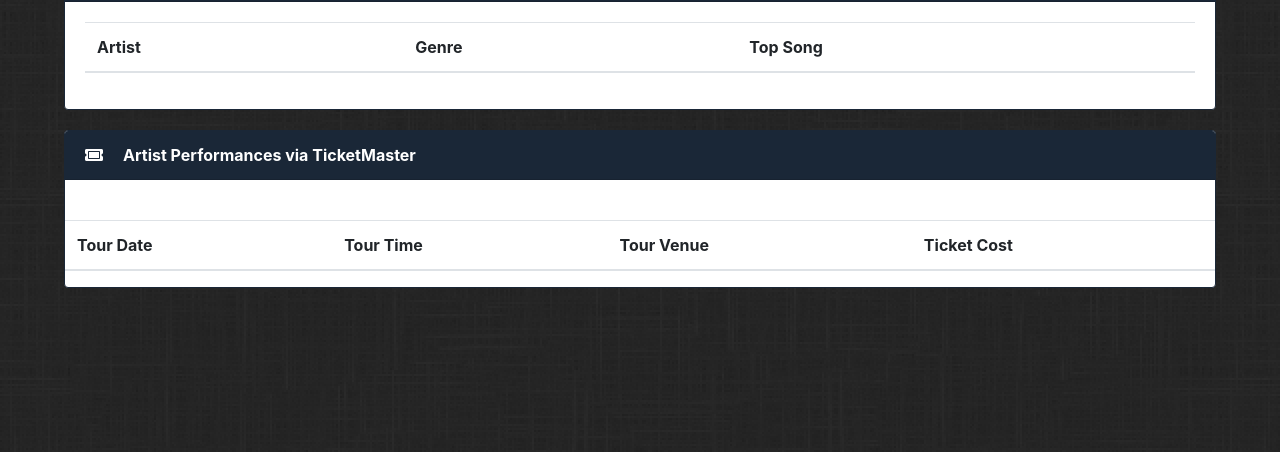
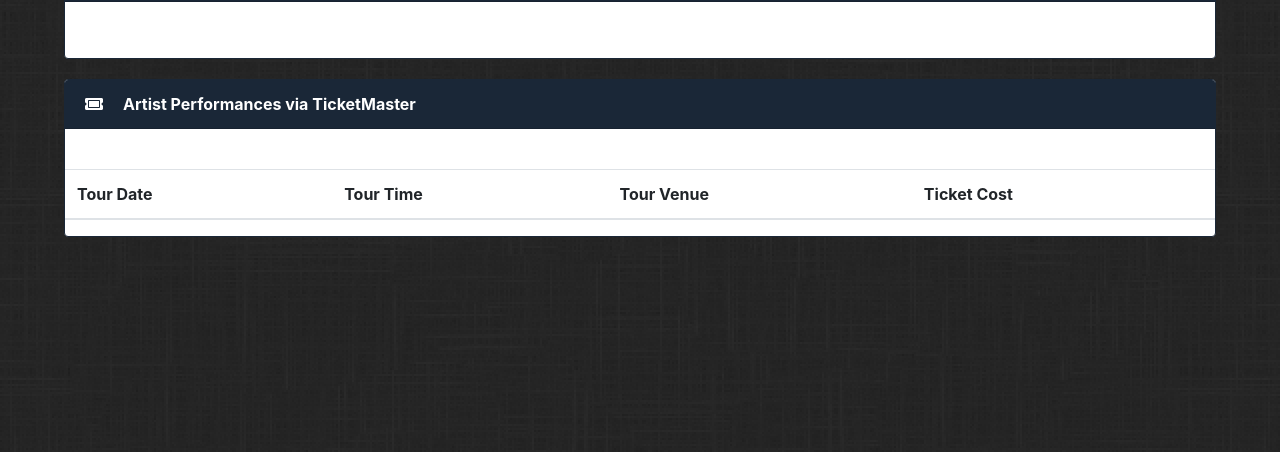
Before and after one commit to sshann30/FirstProject, a plain HTML site: page index.html in a window 1280 px wide. Shown: the part 348-800 px from the top of the page. Drawn offline with nearby package versions, Linux system fonts and the light colour scheme.

Commit message:
took out youtube scope

```diff
--- a/index.html
+++ b/index.html
@@ -61,15 +61,7 @@
         <div class="card-body" id="Employees">
 
             <table class="table">
-                <thead>
-                    <tr>
-                        <!-- The scope attribute specifies that this is a header for a column -->
-                        <th scope="col">Artist</th>
-                        <th scope="col">Genre</th>
-                        <th scope="col">Top Song</th>
-                    </tr>
-                </thead>
-                <tbody>
+                <tbody id="myVid">
 
                 </tbody>
             </table>
--- a/ticketmaster.js
+++ b/ticketmaster.js
@@ -16,6 +16,7 @@ $.ajax({
     console.log(response._embedded.events)
 
   $("#TicketMaster").empty()
+  $("#myVid").empty()
 
 
     // after i pull info from ticketmaster
@@ -32,7 +33,8 @@ $.ajax({
 
       var date = events[i].dates.start.localDate ; //use moment later;
       var convertedDate = moment(date, "MM-DD-YYYY");
-      // console.log(events[i].dates.start.localDate)
+      console.log(events[i].dates.start.localDate)
+      console.log(convertedDate)
       var time = events[i].dates.start.localTime; //use moment later;
       // console.log(events[i].dates.start.localTime)
       var venue = events[i]._embedded.venues[0].name
```
